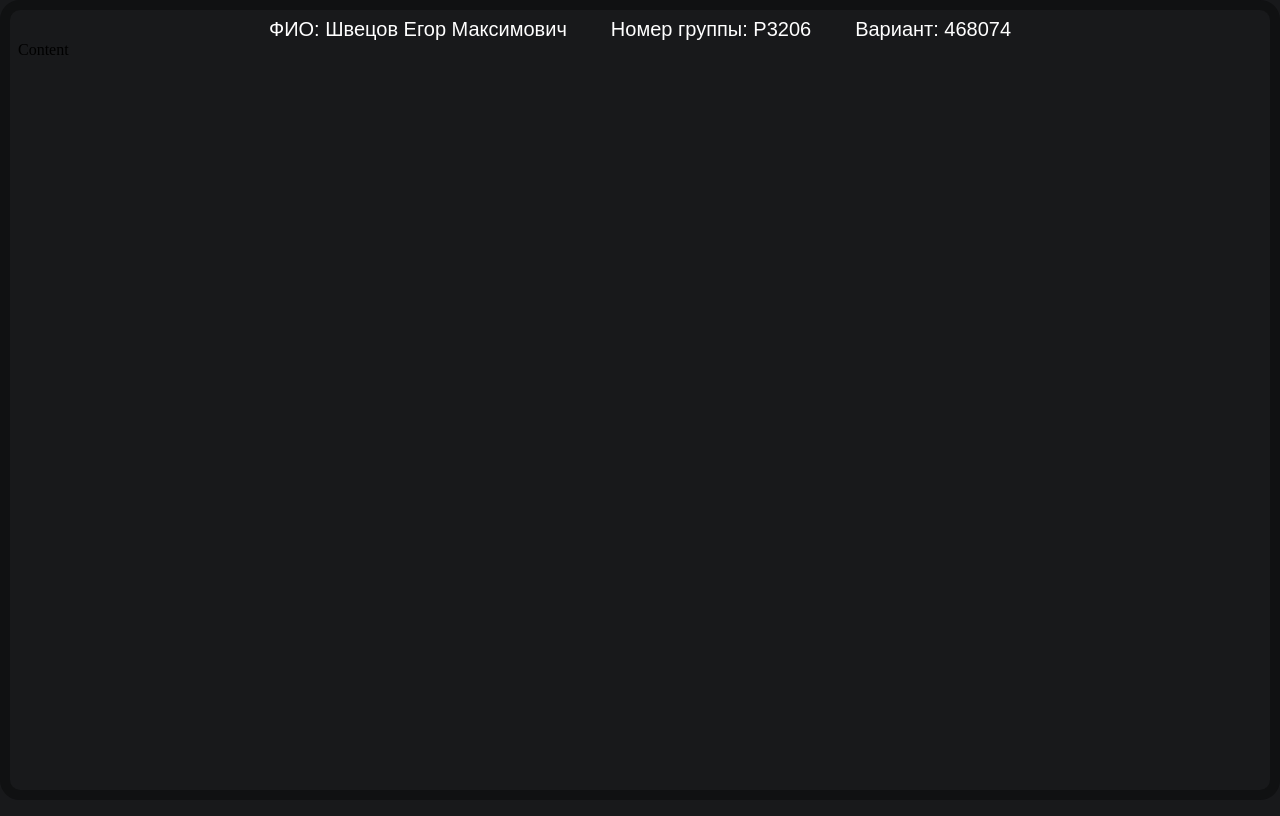
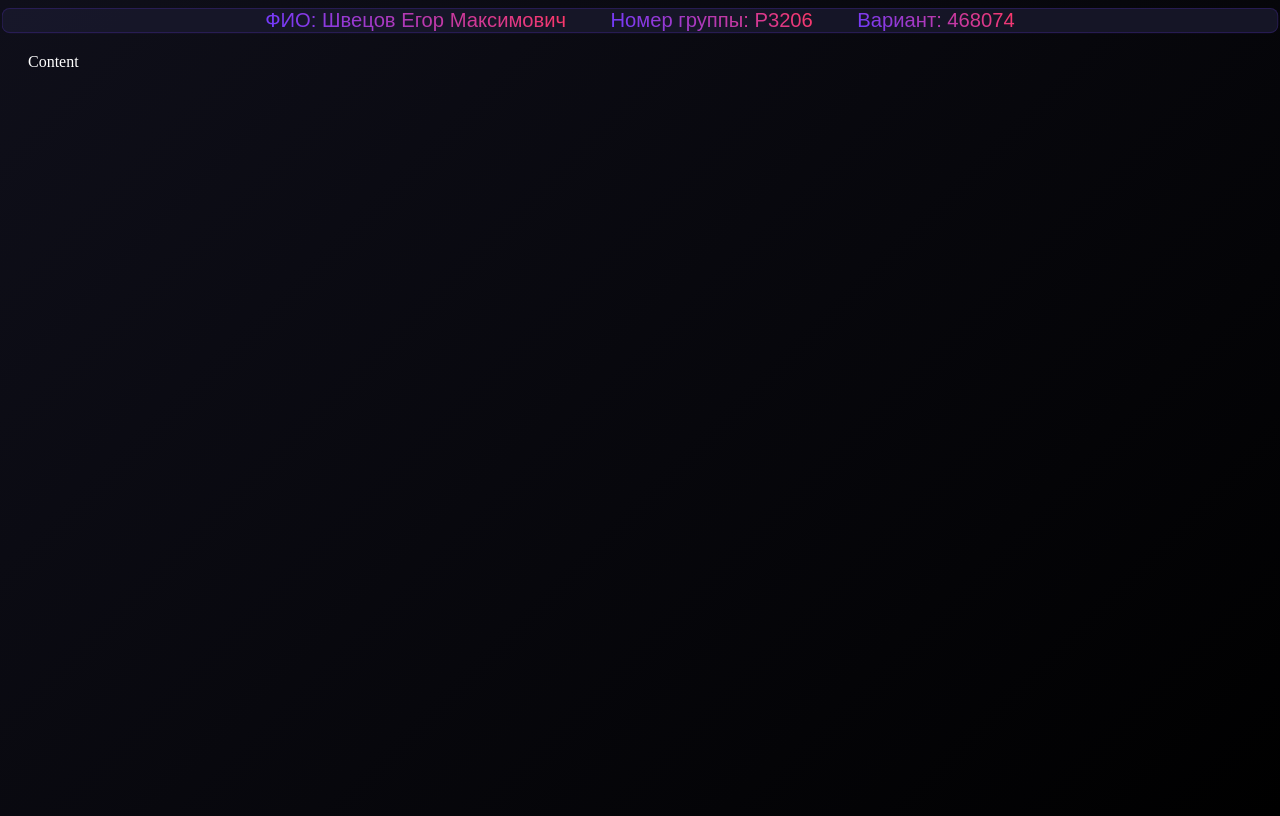
Before and after one commit to InfernumVII/web-lab1, a plain HTML site: page site/index.html in a window 1280 px wide. Drawn offline with Linux system fonts and the light colour scheme.

Commit message:
update header colors

```diff
--- a/site/css/header-styles.css
+++ b/site/css/header-styles.css
@@ -1,7 +1,11 @@
+/* https://stackoverflow.com/a/37832318 */
 .header-item {
     font-family: fantasy;
     display: inline;
     font-size: 20px;
-    color: white;
+    color: transparent;
     margin: 20px;
+    background-clip: text;
+    background: linear-gradient(45deg, #6e3aff, #ff3864);
+    -webkit-background-clip: text;
 }
--- a/site/css/styles.css
+++ b/site/css/styles.css
@@ -1,10 +1,24 @@
 body {
-    background-color: rgba(24, 25, 27, 255);
+    background: linear-gradient(135deg, #0f0f1a, #000000);
+    min-height: 100vh; /*100% view */
 }
 #header {
     text-align: center;
+    background: rgba(26, 26, 46, 0.8);
+    border: 1px solid rgba(110, 58, 255, 0.2);
+    border-radius: 8px;
+    animation: pulse 2s infinite;
 }
-/* https://stackoverflow.com/a/78689774 */
+@keyframes pulse {
+    0% { transform: scale(1); }
+    50% { transform: scale(1.01); }
+    100% { transform: scale(1); }
+}
+#content {
+    margin: 20px;
+    color: white
+}
+/* https://stackoverflow.com/a/78689774
 html {
   --border-width: 10px;
   padding: var(--border-width);
@@ -14,6 +28,6 @@ html {
     inset: 0;
     border: solid var(--border-width);
     border-radius: 20px;
-    color: rgba(16, 17, 18, 255)
+    color: rgba(69, 70, 79, 255)
   }
-}
+} */
```
